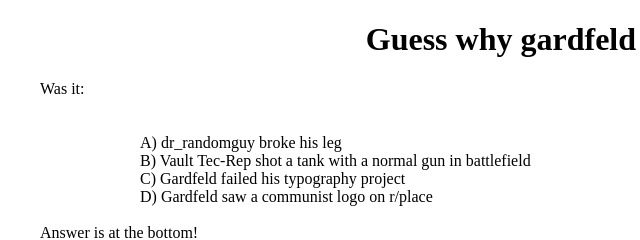
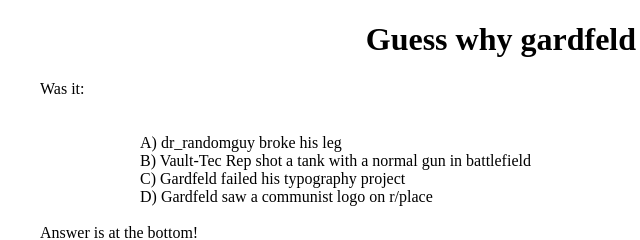
Before and after one commit to Nightmarebro932/whygardfeldragequit, a plain HTML site: page index.html in a window 1280 px wide. Shown: the top 240 px of the page, 68-708 px from the left. Drawn offline with Linux system fonts and the light colour scheme.

Commit message:
Update index.html

```diff
--- a/index.html
+++ b/index.html
@@ -42,7 +42,7 @@ Changelog:
     </p2>
     <br>
     <p3 class="tab">
-      B) Vault Tec-Rep shot a tank with a normal gun in battlefield
+      B) Vault-Tec Rep shot a tank with a normal gun in battlefield
     </p3>
     <br>
     <p4 class="tab">
```
